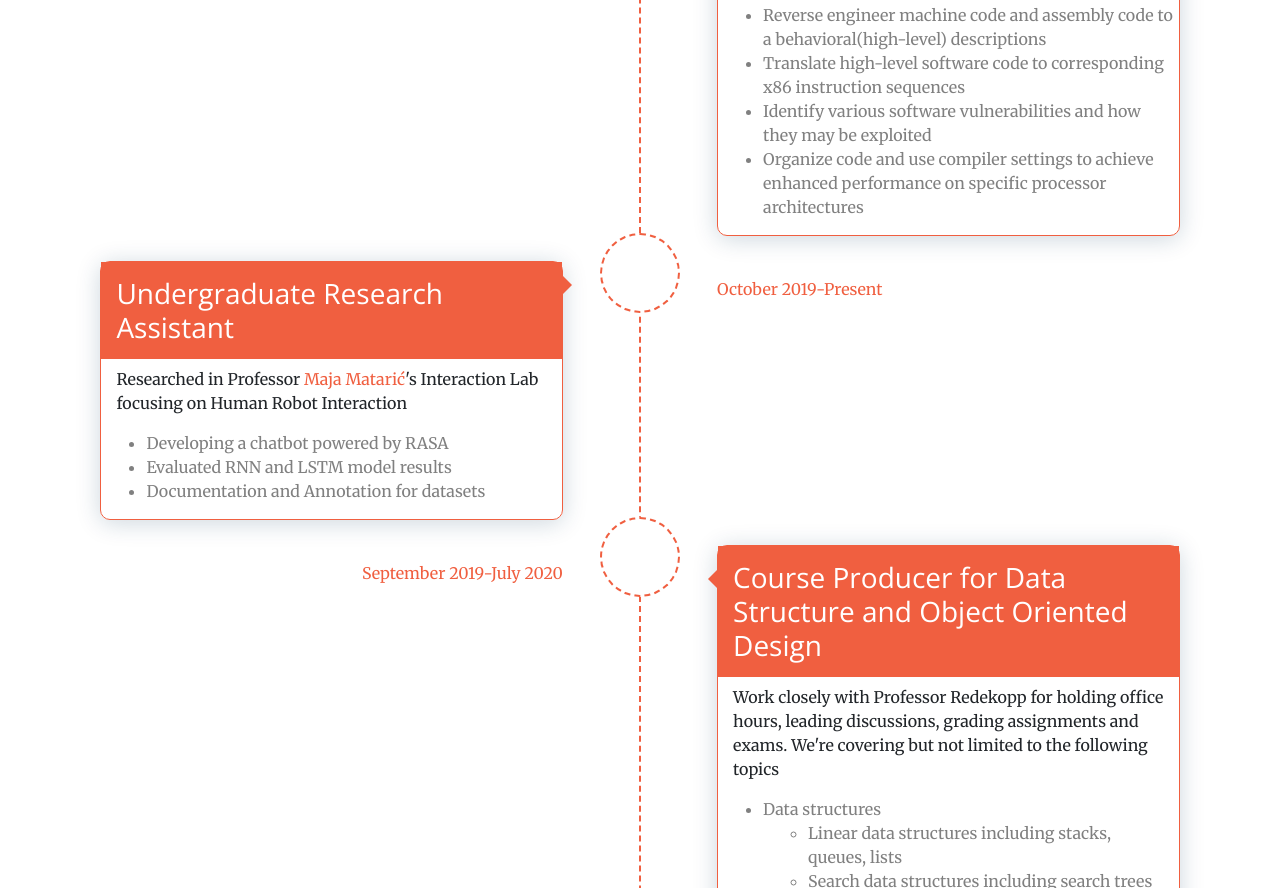
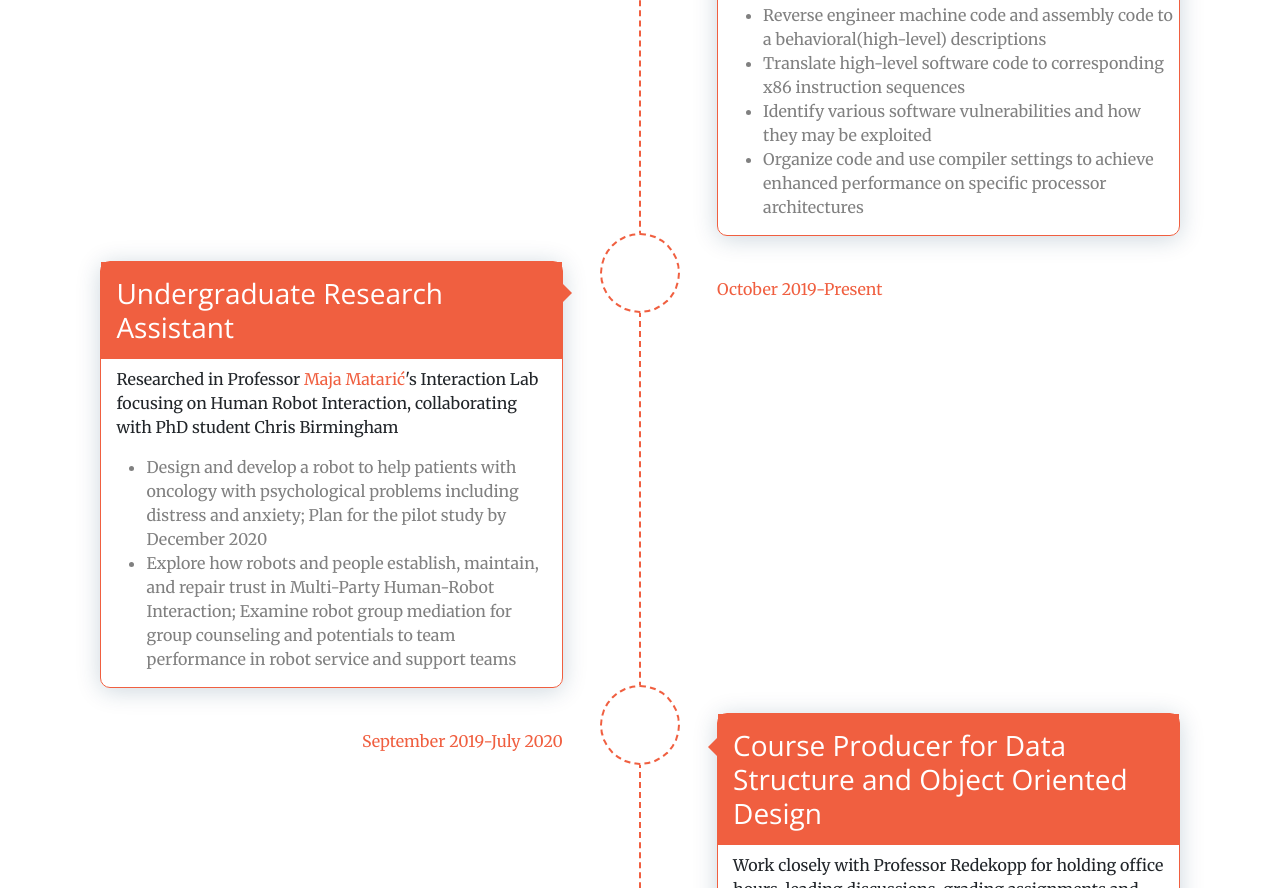
Before and after one commit to lizirene/lizirene.github.io, a plain HTML site: page index.html in a window 1280 px wide. Shown: the part 2245-3133 px from the top of the page. Drawn offline with nearby package versions, Linux system fonts and the light colour scheme.

Commit message:
update exp description

```diff
--- a/index.html
+++ b/index.html
@@ -138,7 +138,6 @@
 	            </ul>
 	          </div>
 	        </div>
-          <a class="btn btn-primary btn-xl js-scroll-trigger" style="margin-top:10%;margin-bottom:10%" href="#projects">Projects</a>
         </div>
       </div>
     </div>
@@ -255,11 +254,10 @@
       <div class="row no-gutters justify-content-end justify-content-md-around align-items-start timeline-nodes">
         <div class="col-10 col-md-5 order-3 order-md-1 timeline-content">
           <h3>Undergraduate Research Assistant</h3>
-          <p>Researched in Professor <a href="https://robotics.usc.edu/~maja/">Maja Matarić</a>'s Interaction Lab focusing on Human Robot Interaction</p>
+          <p>Researched in Professor <a href="https://robotics.usc.edu/~maja/">Maja Matarić</a>'s Interaction Lab focusing on Human Robot Interaction, collaborating with PhD student Chris Birmingham</p>
           <ul>
-            <li>Developing a chatbot powered by RASA</li>
-            <li>Evaluated RNN and LSTM model results</li>
-            <li>Documentation and Annotation for datasets</li>
+            <li>Design and develop a robot to help patients with oncology with psychological problems including distress and anxiety; Plan for the pilot study by December 2020</li>
+            <li>Explore how robots and people establish, maintain, and repair trust in Multi-Party Human-Robot Interaction; Examine robot group mediation for group counseling and potentials to team performance in robot service and support teams</li>
           </ul>
         </div>
         <div class="col-2 col-sm-1 px-md-3 order-2 timeline-image text-md-center">
```
